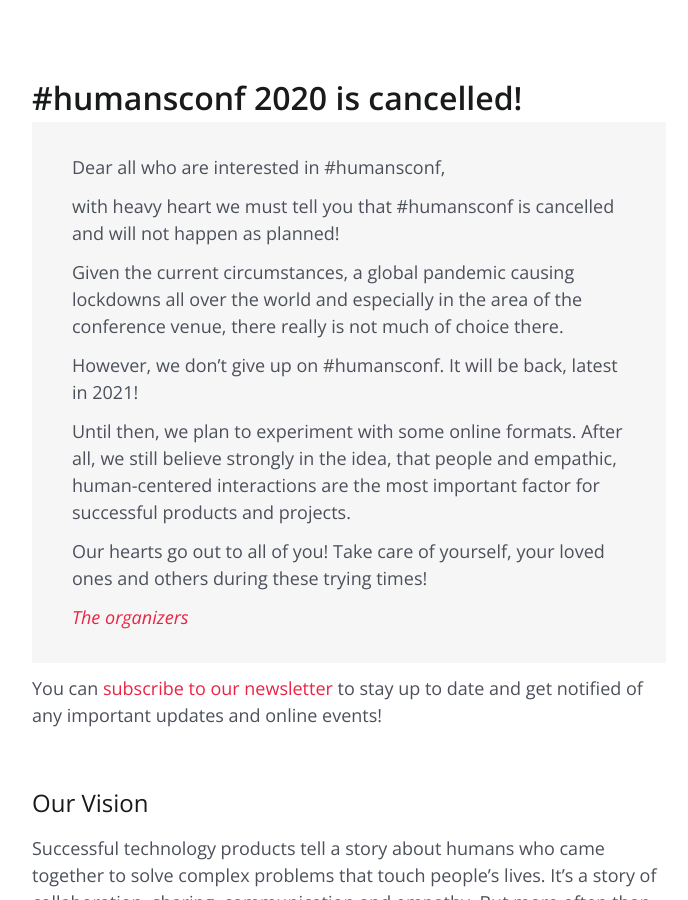
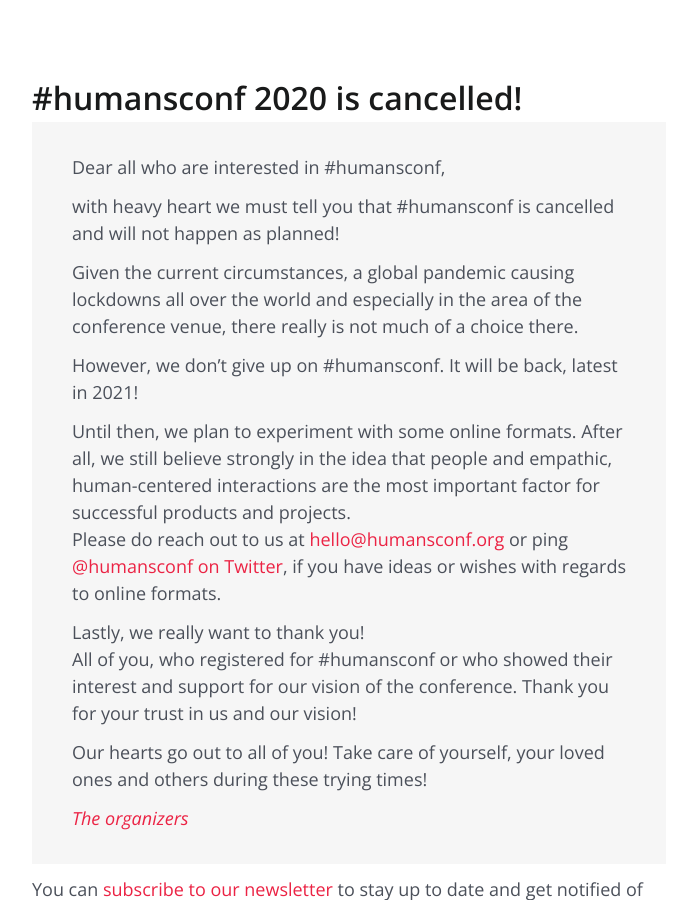
Before and after one commit to humansconf/humansconf.org, a Jekyll site: the page built from index.md, in a window 1280 px wide and 900 px high, scrolled down 603 px. Shown: the whole window, without its empty margins (291-979 px from the left). Built offline with Jekyll 4.4.1, drawn with Linux system fonts in a browser that asks for light colours.

Commit message:
More text fixes for the cancellation note

```diff
--- a/index.md
+++ b/index.md
@@ -13,11 +13,15 @@ no_alert_banner: true
 >
 > with heavy heart we must tell you that #humansconf is cancelled and will not happen as planned!
 >
-> Given the current circumstances, a global pandemic causing lockdowns all over the world and especially in the area of the conference venue, there really is not much of choice there.
+> Given the current circumstances, a global pandemic causing lockdowns all over the world and especially in the area of the conference venue, there really is not much of a choice there.
 >
 > However, we don't give up on #humansconf. It will be back, latest in 2021!
 >
-> Until then, we plan to experiment with some online formats. After all, we still believe strongly in the idea, that people and empathic, human-centered interactions are the most important factor for successful products and projects.
+> Until then, we plan to experiment with some online formats. After all, we still believe strongly in the idea that people and empathic, human-centered interactions are the most important factor for successful products and projects.
+> Please do reach out to us at [hello@humansconf.org](mailto:hello@humansconf.org) or ping [@humansconf on Twitter](https://twitter.com/humansconf), if you have ideas or wishes with regards to online formats.
+>
+> Lastly, we really want to thank you!
+> All of you, who registered for #humansconf or who showed their interest and support for our vision of the conference. Thank you for your trust in us and our vision!
 >
 > Our hearts go out to all of you! Take care of yourself, your loved ones and others during these trying times!
 >
```
